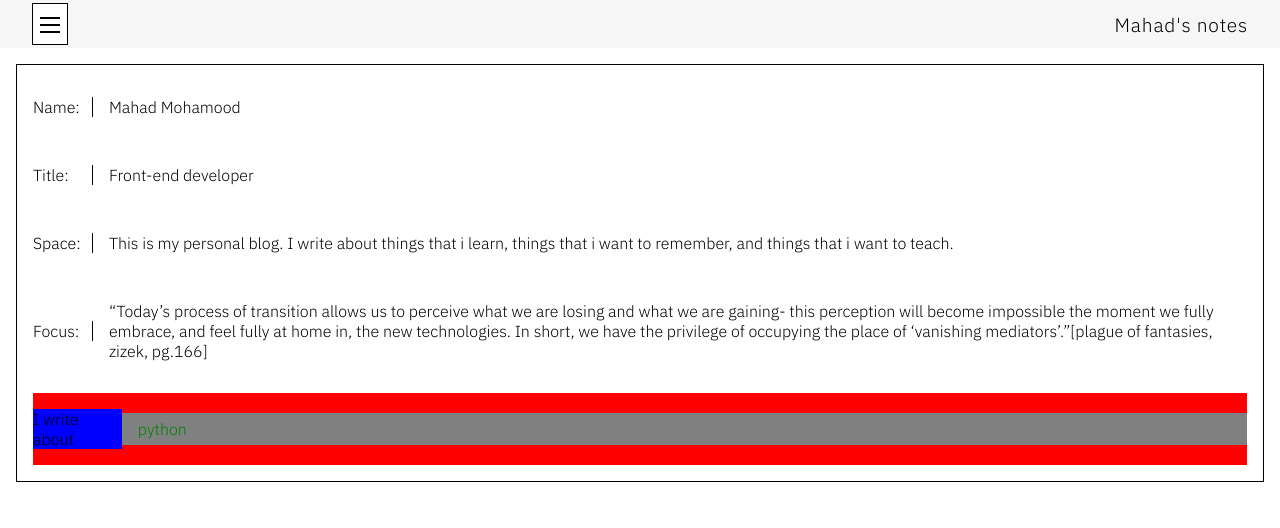
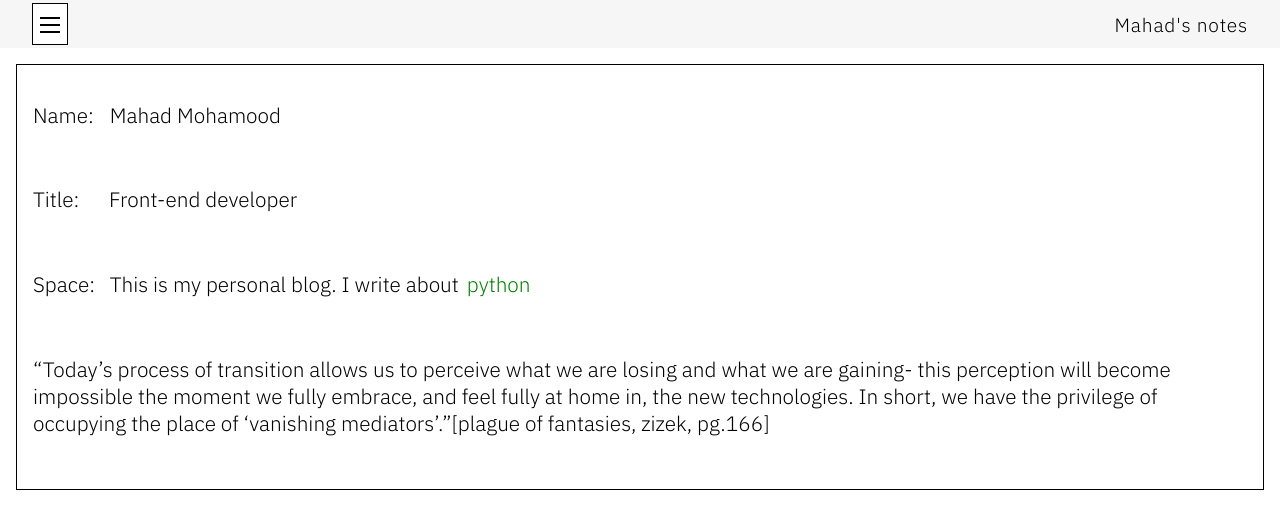
Before and after one commit to Elir-Mahad/notes, a Next.js app: page / in a window 1280 px wide. Shown: the top 528 px of the page. Built offline with nearby package versions, Linux system fonts and the light colour scheme.

Commit message:
Improve styles

```diff
--- a/components/Featured.js
+++ b/components/Featured.js
@@ -17,15 +17,23 @@ function Featured() {
         {/*  */}
         <LpRow>
           <LprTag>Space: </LprTag>
-          <LprContent>
-            This is my personal blog. I write about things that i learn, things
-            that i want to remember, and things that i want to teach.{" "}
-          </LprContent>
+          {/* <LprContent> */}
+          <div className={style.description}>
+            <p className={style.oneLiner}>
+              This is my personal blog. I write about
+            </p>
+            <div className={style.words}>
+              <span className={style.word}>react</span>
+              <span className={style.word}>javascript</span>
+              <span className={style.word}>python</span>
+              <span className={style.word}>data</span>
+              <span className={style.word}>drawing</span>
+            </div>
+          </div>
         </LpRow>
         {/*  */}
         <LpRow>
-          <LprTag>Focus:</LprTag>
-          <LprContent>
+          <LprContent style={{ width: "100%" }}>
             “Today’s process of transition allows us to perceive what we are
             losing and what we are gaining- this perception will become
             impossible the moment we fully embrace, and feel fully at home in,
@@ -34,18 +42,6 @@ function Featured() {
             pg.166]
           </LprContent>
         </LpRow>
-        {/*  */}
-        <div className={style.description}>
-          <p className={style.oneLiner}>I write about</p>
-          <div className={style.words}>
-            <span className={style.word}>react</span>
-            <span className={style.word}>javascript</span>
-            <span className={style.word}>python</span>
-            <span className={style.word}>data</span>
-            <span className={style.word}>drawing</span>
-          </div>
-        </div>
-        {/*  */}
       </LandingPage>
     </div>
   );
--- a/styles/Home.module.css
+++ b/styles/Home.module.css
@@ -7,20 +7,16 @@
 .description {
   display: flex;
   align-items: center;
-  background-color: red;
 }
 
 .oneLiner {
-  width: 6rem;
-  background-color: blue;
+  width: 100%;
 }
 
 .words {
   display: flex;
   align-items: center;
-  padding: 1rem;
-  width: 100%;
-  background-color: grey;
+  padding-left: 0.5rem;
 }
 
 .word {
--- a/styles/Styles.js
+++ b/styles/Styles.js
@@ -9,6 +9,7 @@ export const LandingPage = styled.div`
   border: 1px solid black;
   padding: 1rem;
   margin: 1rem;
+  font-size: 1.3rem;
 `;
 
 export const LpRow = styled.div`
@@ -20,7 +21,7 @@ export const LpRow = styled.div`
 export const LprTag = styled.p`
   margin-right: 1rem;
   width: 5%;
-  border-right: 1px solid black;
+  // border-right: 1px solid black;
 `;
 
 export const LprContent = styled.p`
```
